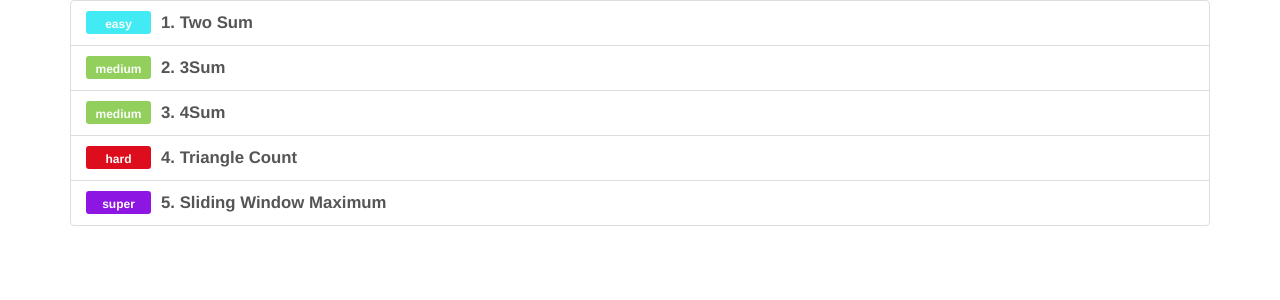
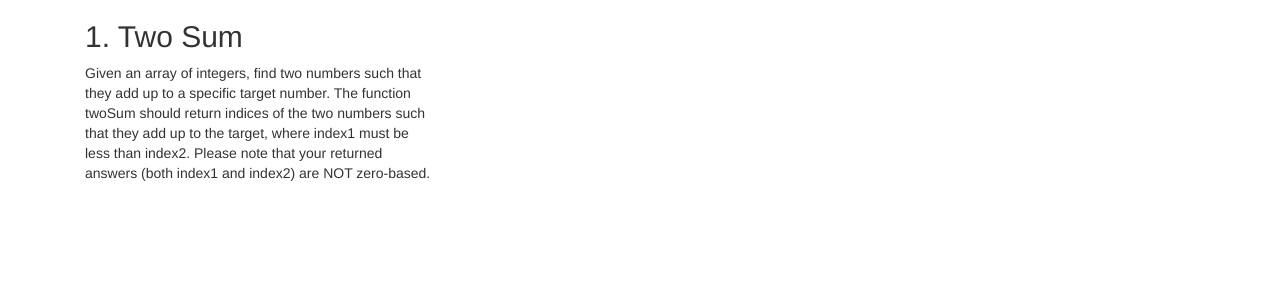
Before and after one commit to starwavelin/collaborative-codepad, an Angular app in the folder client/: page /problems/1 in a window 1280 px wide. Shown: the top 300 px of the page. Built offline with nearby package versions, Linux system fonts and the light colour scheme.

Commit message:
added routes, and problem-detail up

```diff
--- a/client/src/app/app.component.html
+++ b/client/src/app/app.component.html
@@ -1 +1 @@
-<app-problem-list></app-problem-list>
+<router-outlet></router-outlet>
--- /dev/null
+++ b/client/src/app/app.routes.ts
@@ -0,0 +1,27 @@
+import { Routes, RouterModule } from '@angular/router';
+
+import { ProblemListComponent } from './components/problem-list/problem-list.component';
+import { ProblemDetailComponent } from './components/problem-detail/problem-detail.component';
+
+
+const routes: Routes = [
+    {
+        path: '',
+        redirectTo: 'problems',
+        pathMatch: 'full'   // exactly match
+    },
+    {
+        path: 'problems',
+        component: ProblemListComponent
+    },
+    {
+        path: 'problems/:id',
+        component: ProblemDetailComponent
+    },
+    {
+        path: '**', // any other routes redirect to 'problems'
+        redirectTo: 'problems'
+    }
+]
+
+export const routing = RouterModule.forRoot(routes);
--- /dev/null
+++ b/client/src/app/components/problem-detail/problem-detail.component.html
@@ -0,0 +1,6 @@
+<div class="container" *ngIf="problem">
+  <div class="col-sm-12 col-md-4">
+    <h2>{{problem.id}}. {{problem.name}}</h2>
+    <p>{{problem.desc}}</p>
+  </div>
+</div>
--- /dev/null
+++ b/client/src/app/components/problem-detail/problem-detail.component.ts
@@ -0,0 +1,31 @@
+import { Component, OnInit } from '@angular/core';
+import { ActivatedRoute, Params } from '@angular/router';
+
+import { Problem } from '../../models/problem.model';
+import { DataService } from '../../services/data.service';
+
+@Component({
+  selector: 'app-problem-detail',
+  templateUrl: './problem-detail.component.html',
+  styleUrls: ['./problem-detail.component.css']
+})
+export class ProblemDetailComponent implements OnInit {
+
+  /* the instance var of this class, which will be binded to template */
+  problem: Problem;
+
+  constructor(private dataService: DataService,
+    private route: ActivatedRoute) {
+
+  }
+
+  ngOnInit() {
+    /* subscribe: listen to the params change.
+      When params change, the model "this.problem" will be updated.
+    */
+    this.route.params.subscribe(params => {
+      this.problem = this.dataService.getProblem(+params.id); //same as +params['id']
+    });
+  }
+
+}
--- a/client/src/app/components/problem-list/problem-list.component.html
+++ b/client/src/app/components/problem-list/problem-list.component.html
@@ -1,6 +1,7 @@
 <div class="container">
   <div class="list-group">
-    <a class="list-group-item" *ngFor="let problem of problems">
+    <a class="list-group-item" *ngFor="let problem of problems"
+      [routerLink]="['/problems', problem.id]">
       <span class="{{'pull-left label difficulty diff-'
         + problem.difficulty.toLocaleLowerCase()}}">
         {{problem.difficulty}}
```
Also changed, not shown: client/src/app/app.module.ts (+6 -3 lines), client/src/app/components/problem-detail/problem-detail.component.css (added), 1 other file (tests, documents, lock files or other folders).
